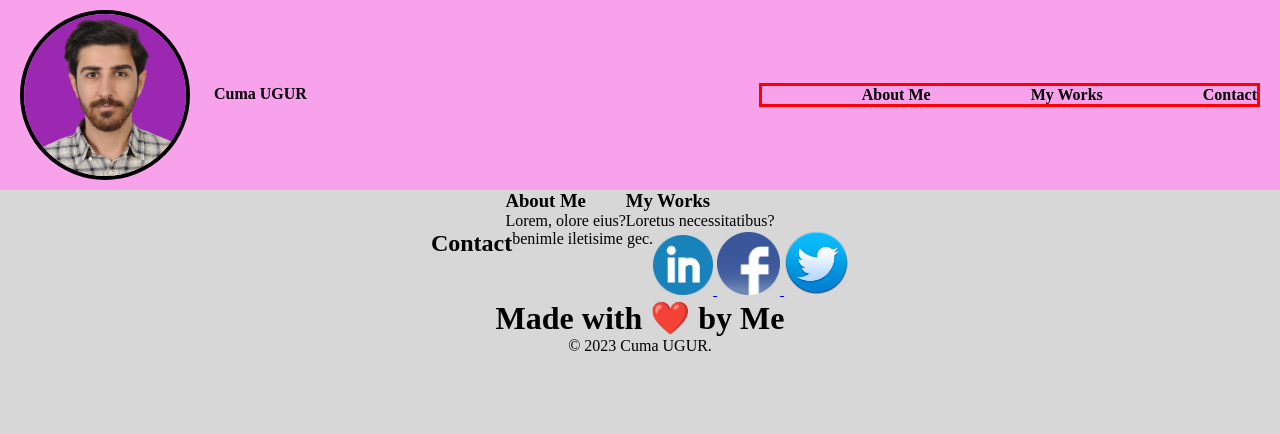
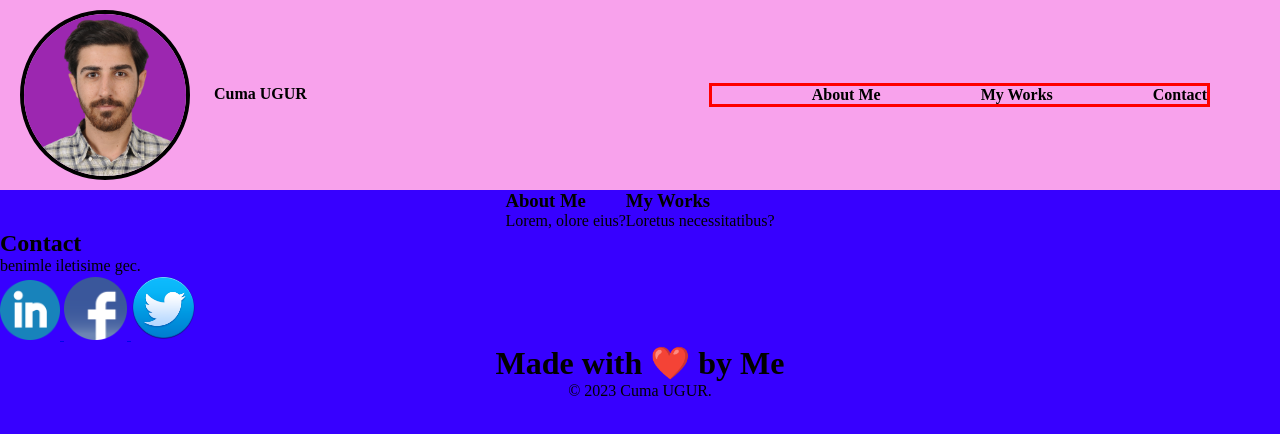
Before and after one commit to cumauu73/portfolio-homework-02advencecss, a plain HTML site: page index.html in a window 1280 px wide. Drawn offline with Linux system fonts and the light colour scheme.

Commit message:
classes fixes

```diff
--- a/Assets/css/style.css
+++ b/Assets/css/style.css
@@ -6,7 +6,7 @@
 }
 
 body {
-  background-color: rgb(215, 215, 215);
+  background-color: rgb(55, 0, 255);
 
 }
 
@@ -21,7 +21,7 @@ body {
 }
 
 nav {
-  margin-left: auto;
+  margin-right: 50px;
 }
 nav a {
   margin-left: 100px;
@@ -66,6 +66,6 @@ header nav {
   justify-content: center;
 }
 .contact {
-  display: flex;
+  display: flexbox;
   justify-content: center;
 }
```
